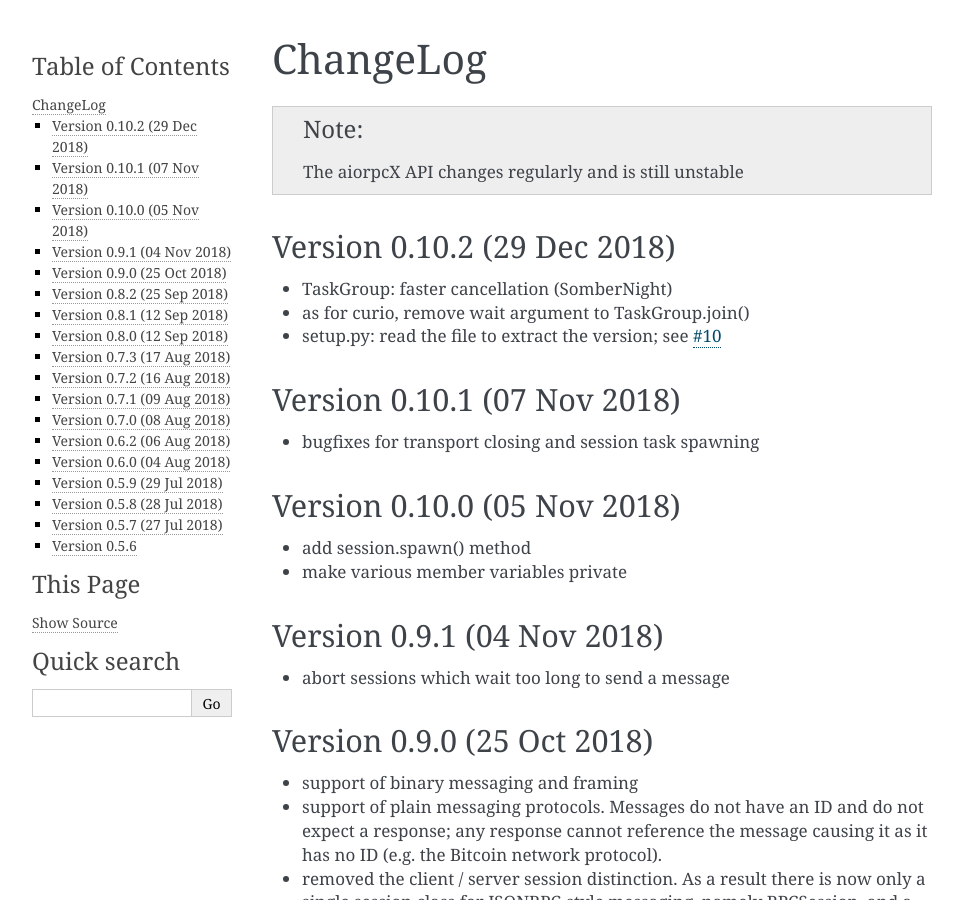
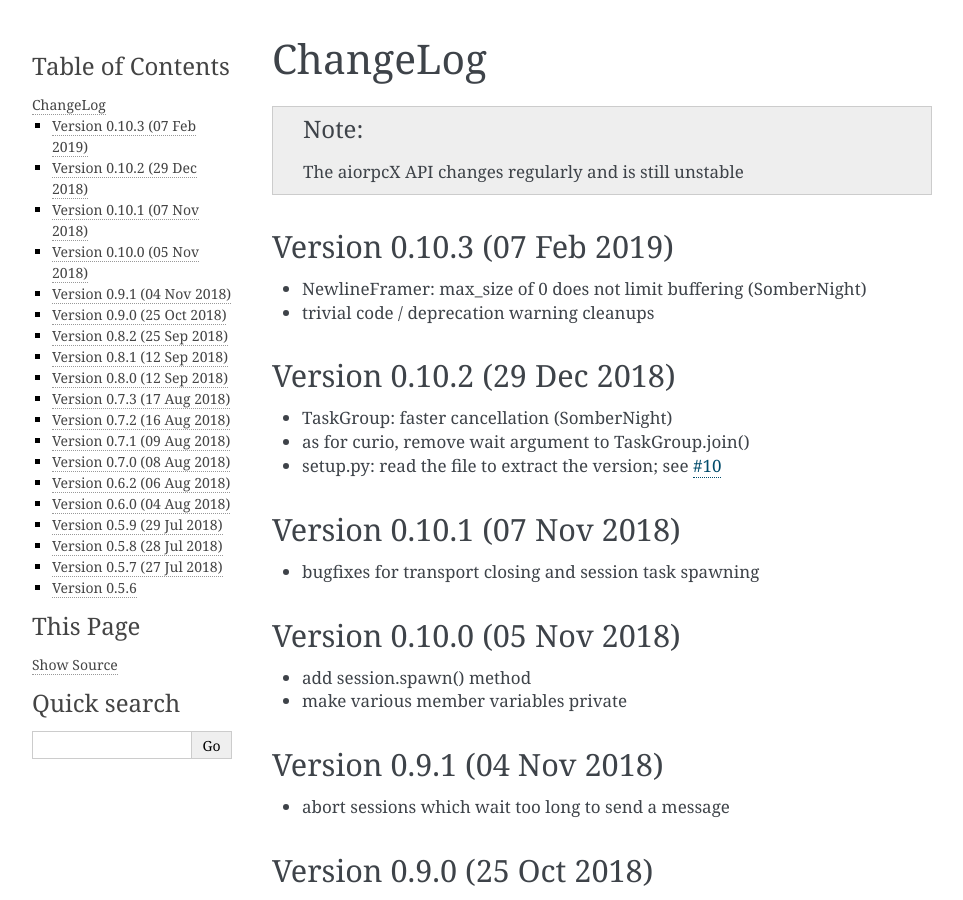
Before and after one commit to kyuupichan/aiorpcX, a Sphinx documentation site: the page built from docs/changelog.rst, in a window 1280 px wide and 900 px high. Shown: the whole window, without its empty margins (148-1111 px from the left). Built offline with Sphinx 7.4.7, drawn with Linux system fonts in a browser that asks for light colours.

Commit message:
Prepare 0.10.3
Max line length is 100

```diff
--- a/aiorpcx/__init__.py
+++ b/aiorpcx/__init__.py
@@ -6,7 +6,7 @@ from .session import *
 from .util import *
 
 
-_version_str = '0.10.2'
+_version_str = '0.10.3'
 _version = tuple(int(part) for part in _version_str.split('.'))
 
 
--- a/docs/changelog.rst
+++ b/docs/changelog.rst
@@ -3,6 +3,12 @@ ChangeLog
 
 .. note:: The aiorpcX API changes regularly and is still unstable
 
+
+Version 0.10.3 (07 Feb 2019)
+----------------------------
+
+* NewlineFramer: max_size of 0 does not limit buffering (SomberNight)
+* trivial code / deprecation warning cleanups
 
 Version 0.10.2 (29 Dec 2018)
 ----------------------------
```
Also changed, not shown: .travis.yml.
